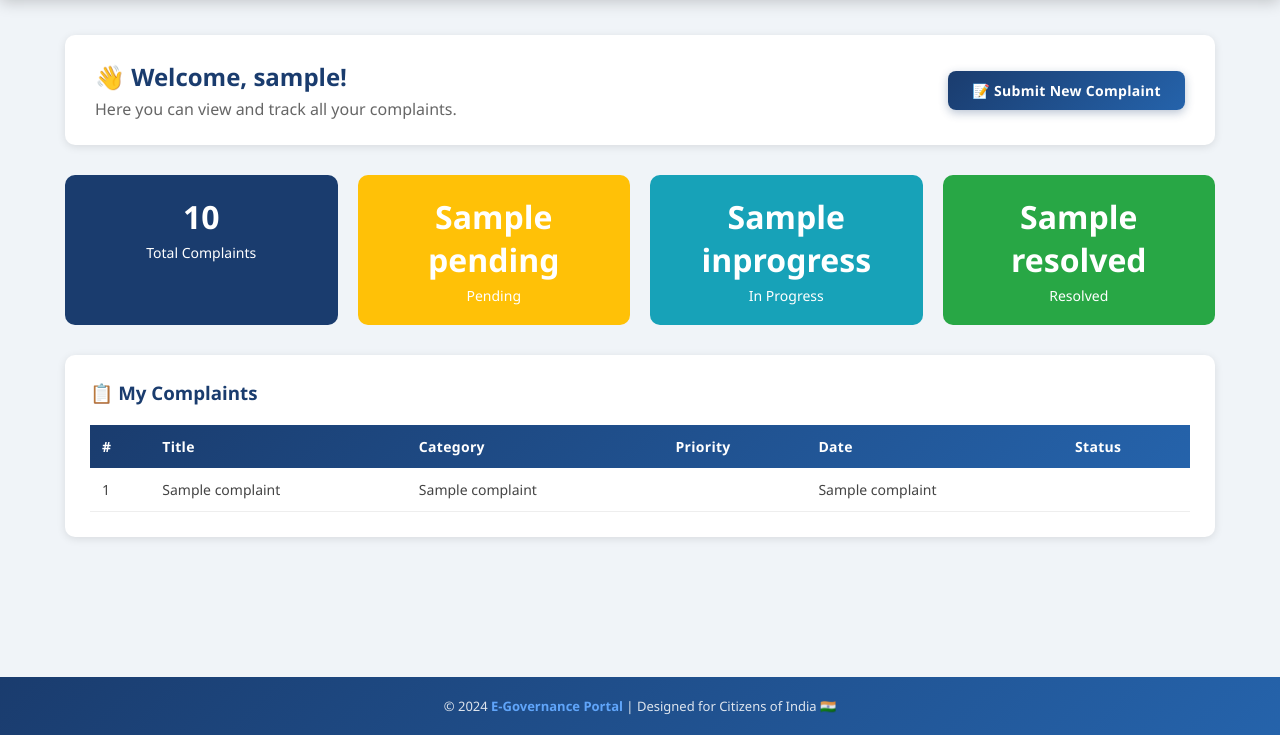
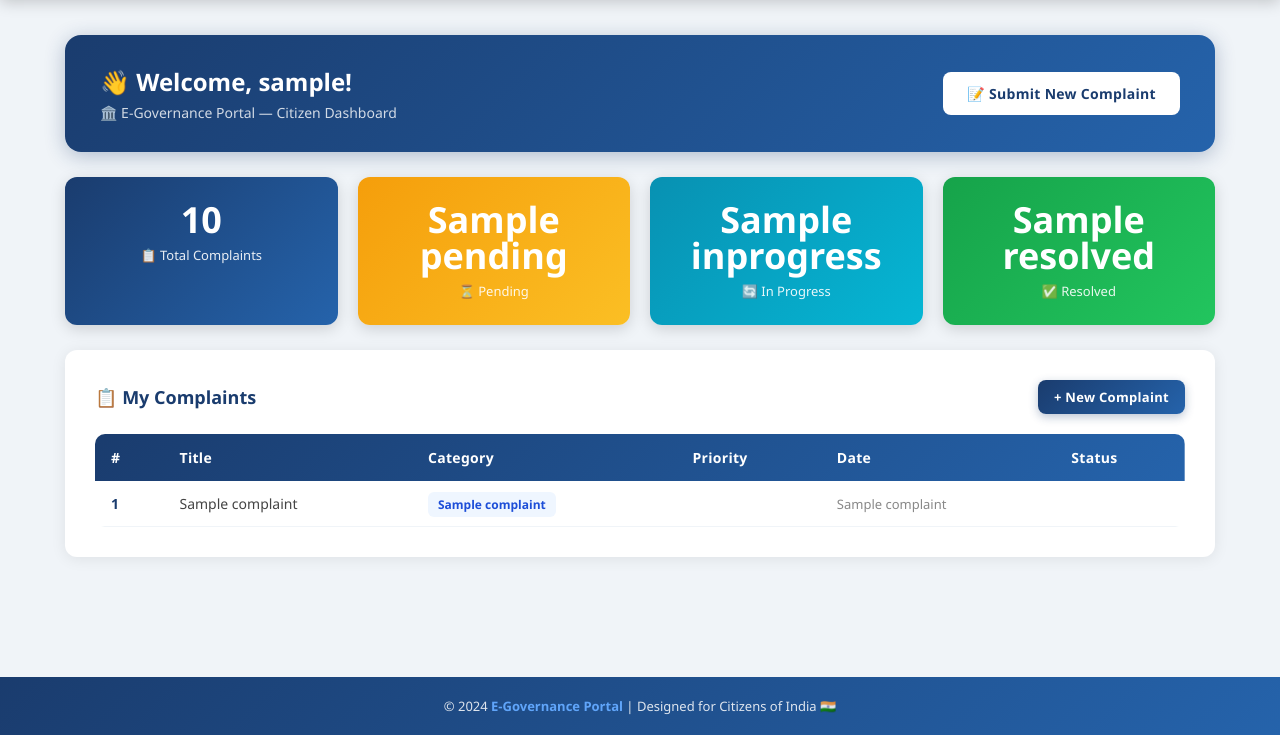
Before and after one commit to shivnandan-kumar/egovportal, a Flask app: template templates/dashboard.html in a window 1280 px wide. Shown: the part 65-800 px from the top of the page. Run offline with Flask 3, Linux system fonts and the light colour scheme; the visitor is signed in with stand-in values (Sample User, id 1); tables that the repository leaves empty hold one stand-in row (values such as "Sample post"); the template is opened without the code that fills it: most values are stand-ins (such as "Sample title", 1, 10 or a date in 2020).

Commit message:
Redesigned user dashboard with modern UI

```diff
--- a/templates/dashboard.html
+++ b/templates/dashboard.html
@@ -4,126 +4,108 @@
 
 {% block content %}
 
-<!-- ====== WELCOME SECTION ====== -->
-<div style="background: white; padding: 25px 30px; border-radius: 10px; box-shadow: 0 2px 8px rgba(0,0,0,0.1); margin-bottom: 30px; display: flex; justify-content: space-between; align-items: center;">
-
+<!-- ====== WELCOME BANNER ====== -->
+<div style="background: linear-gradient(135deg, #1a3c6e 0%, #2563ab 100%); border-radius: 16px; padding: 30px 35px; margin-bottom: 25px; display: flex; justify-content: space-between; align-items: center; box-shadow: 0 4px 20px rgba(26,60,110,0.3); flex-wrap: wrap; gap: 15px;">
     <div>
-        <h2 style="color: #1a3c6e; margin-bottom: 5px;">
+        <h2 style="color: white; font-size: 24px; font-weight: 800; margin-bottom: 5px;">
             👋 Welcome, {{ session.username }}!
         </h2>
-        <p style="color: #666;">
-            Here you can view and track all your complaints.
+        <p style="color: rgba(255,255,255,0.8); font-size: 14px;">
+            🏛️ E-Governance Portal — Citizen Dashboard
         </p>
     </div>
-
-    <a href="/submit-complaint" class="btn btn-primary">
+    <a href="/submit-complaint" class="btn" style="background: white; color: #1a3c6e; font-weight: 700; padding: 12px 24px; font-size: 14px;">
         📝 Submit New Complaint
     </a>
-
 </div>
 
 <!-- ====== STATS SECTION ====== -->
-<div style="display: flex; gap: 20px; flex-wrap: wrap; margin-bottom: 30px;">
-
-    <!-- Total -->
-    <div style="background: #1a3c6e; color: white; padding: 20px 30px; border-radius: 10px; flex: 1; text-align: center; min-width: 150px;">
-        <div style="font-size: 32px; font-weight: bold;">{{ total }}</div>
-        <div style="font-size: 14px; margin-top: 5px;">Total Complaints</div>
+<div class="stats-grid">
+    <div class="stat-card stat-blue">
+        <div class="stat-number">{{ total }}</div>
+        <div class="stat-label">📋 Total Complaints</div>
     </div>
-
-    <!-- Pending -->
-    <div style="background: #ffc107; color: white; padding: 20px 30px; border-radius: 10px; flex: 1; text-align: center; min-width: 150px;">
-        <div style="font-size: 32px; font-weight: bold;">{{ pending }}</div>
-        <div style="font-size: 14px; margin-top: 5px;">Pending</div>
+    <div class="stat-card stat-yellow">
+        <div class="stat-number">{{ pending }}</div>
+        <div class="stat-label">⏳ Pending</div>
     </div>
-
-    <!-- In Progress -->
-    <div style="background: #17a2b8; color: white; padding: 20px 30px; border-radius: 10px; flex: 1; text-align: center; min-width: 150px;">
-        <div style="font-size: 32px; font-weight: bold;">{{ inprogress }}</div>
-        <div style="font-size: 14px; margin-top: 5px;">In Progress</div>
+    <div class="stat-card stat-teal">
+        <div class="stat-number">{{ inprogress }}</div>
+        <div class="stat-label">🔄 In Progress</div>
     </div>
-
-    <!-- Resolved -->
-    <div style="background: #28a745; color: white; padding: 20px 30px; border-radius: 10px; flex: 1; text-align: center; min-width: 150px;">
-        <div style="font-size: 32px; font-weight: bold;">{{ resolved }}</div>
-        <div style="font-size: 14px; margin-top: 5px;">Resolved</div>
+    <div class="stat-card stat-green">
+        <div class="stat-number">{{ resolved }}</div>
+        <div class="stat-label">✅ Resolved</div>
     </div>
-
 </div>
 
 <!-- ====== COMPLAINTS TABLE ====== -->
-<div style="background: white; padding: 25px; border-radius: 10px; box-shadow: 0 2px 8px rgba(0,0,0,0.1);">
-
-    <h3 style="color: #1a3c6e; margin-bottom: 20px;">📋 My Complaints</h3>
+<div class="card">
+    <div style="display: flex; justify-content: space-between; align-items: center; margin-bottom: 20px; flex-wrap: wrap; gap: 10px;">
+        <h3 style="color: #1a3c6e; font-size: 18px; font-weight: 700;">
+            📋 My Complaints
+        </h3>
+        <a href="/submit-complaint" class="btn btn-primary" style="font-size: 13px; padding: 8px 16px;">
+            + New Complaint
+        </a>
+    </div>
 
     {% if complaints %}
-    <table style="width: 100%; border-collapse: collapse;">
+    <div class="table-wrapper">
+        <table>
             <thead>
-            <tr style="background-color: #1a3c6e; color: white;">
-                <th style="padding: 12px; text-align: left;">#</th>
-                <th style="padding: 12px; text-align: left;">Title</th>
-                <th style="padding: 12px; text-align: left;">Category</th>
-                <th style="padding: 12px; text-align: left;">Priority</th>
-                <th style="padding: 12px; text-align: left;">Date</th>
-                <th style="padding: 12px; text-align: left;">Status</th>
+                <tr>
+                    <th>#</th>
+                    <th>Title</th>
+                    <th>Category</th>
+                    <th>Priority</th>
+                    <th>Date</th>
+                    <th>Status</th>
                 </tr>
             </thead>
             <tbody>
                 {% for complaint in complaints %}
-            <tr style="border-bottom: 1px solid #eee;">
-                <td style="padding: 12px;">{{ complaint[0] }}</td>
-                <td style="padding: 12px;">{{ complaint[2] }}</td>
-                <td style="padding: 12px;">{{ complaint[4] }}</td>
-
-                <!-- Priority Column -->
-                <td style="padding: 12px;">
+                <tr>
+                    <td style="font-weight: 600; color: #1a3c6e;">{{ complaint[0] }}</td>
+                    <td style="font-weight: 500;">{{ complaint[2] }}</td>
+                    <td>
+                        <span style="background: #eff6ff; color: #1d4ed8; padding: 4px 10px; border-radius: 6px; font-size: 12px; font-weight: 600;">
+                            {{ complaint[4] }}
+                        </span>
+                    </td>
+                    <td>
                         {% if complaint[6] == 'High' %}
-                        <span style="background:#dc3545; color:white; padding:4px 10px; border-radius:20px; font-size:13px;">
-                            🔴 High
-                        </span>
+                            <span class="badge badge-high">🔴 High</span>
                         {% elif complaint[6] == 'Medium' %}
-                        <span style="background:#ffc107; color:white; padding:4px 10px; border-radius:20px; font-size:13px;">
-                            🟡 Medium
-                        </span>
+                            <span class="badge badge-medium">🟡 Medium</span>
                         {% elif complaint[6] == 'Low' %}
-                        <span style="background:#28a745; color:white; padding:4px 10px; border-radius:20px; font-size:13px;">
-                            🟢 Low
-                        </span>
+                            <span class="badge badge-low">🟢 Low</span>
                         {% endif %}
                     </td>
-
-                <!-- Date Column -->
-                <td style="padding: 12px;">{{ complaint[7] }}</td>
-
-                <!-- Status Column -->
-                <td style="padding: 12px;">
+                    <td style="color: #888; font-size: 13px;">{{ complaint[7] }}</td>
+                    <td>
                         {% if complaint[5] == 'Pending' %}
-                        <span style="background:#ffc107; color:white; padding:4px 10px; border-radius:20px; font-size:13px;">
-                            ⏳ Pending
-                        </span>
+                            <span class="badge badge-pending">⏳ Pending</span>
                         {% elif complaint[5] == 'In Progress' %}
-                        <span style="background:#17a2b8; color:white; padding:4px 10px; border-radius:20px; font-size:13px;">
-                            🔄 In Progress
-                        </span>
+                            <span class="badge badge-progress">🔄 In Progress</span>
                         {% elif complaint[5] == 'Resolved' %}
-                        <span style="background:#28a745; color:white; padding:4px 10px; border-radius:20px; font-size:13px;">
-                            ✅ Resolved
-                        </span>
+                            <span class="badge badge-resolved">✅ Resolved</span>
                         {% endif %}
                     </td>
-
                 </tr>
                 {% endfor %}
             </tbody>
         </table>
+    </div>
 
     {% else %}
-    <div style="text-align: center; padding: 40px; color: #888;">
-        <div style="font-size: 50px;">📭</div>
-        <p style="margin-top: 15px; font-size: 16px;">
+    <div style="text-align: center; padding: 60px 20px;">
+        <div style="font-size: 70px; margin-bottom: 15px;">📭</div>
+        <h3 style="color: #1a3c6e; margin-bottom: 10px;">No Complaints Yet</h3>
+        <p style="color: #888; margin-bottom: 25px; font-size: 14px;">
             You have not submitted any complaints yet.
         </p>
-        <a href="/submit-complaint" class="btn btn-primary" style="margin-top: 15px;">
+        <a href="/submit-complaint" class="btn btn-primary">
             📝 Submit Your First Complaint
         </a>
     </div>
```
Lines whose indentation alone changed are shown as unchanged.
